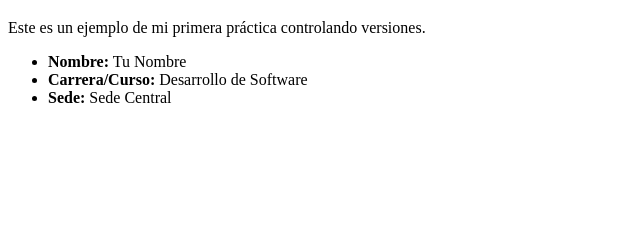
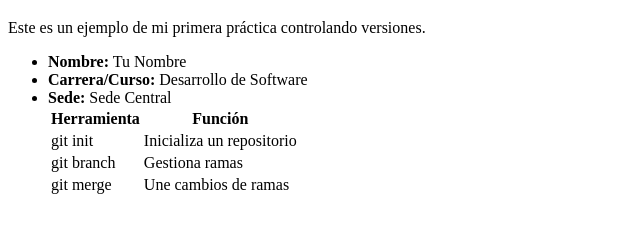
Before and after one commit to barbara2079/Practica1-git-ci-29762581, a plain HTML site: page index.html in a window 1280 px wide. Shown: the part 61-294 px from the top of the page, without its empty margins (0-640 px from the left). Drawn offline with Linux system fonts and the light colour scheme.

Commit message:
Feat: Agregar tabla de herramientas en rama develop

```diff
--- a/index.html
+++ b/index.html
@@ -11,6 +11,24 @@
         <li><strong>Nombre:</strong> Tu Nombre</li>
         <li><strong>Carrera/Curso:</strong> Desarrollo de Software</li>
         <li><strong>Sede:</strong> Sede Central</li>
+        <table>
+    <tr>
+        <th>Herramienta</th>
+        <th>Función</th>
+    </tr>
+    <tr>
+        <td>git init</td>
+        <td>Inicializa un repositorio</td>
+    </tr>
+    <tr>
+        <td>git branch</td>
+        <td>Gestiona ramas</td>
+    </tr>
+    <tr>
+        <td>git merge</td>
+        <td>Une cambios de ramas</td>
+    </tr>
+</table>
     </ul>
 </body>
 </html>
```
